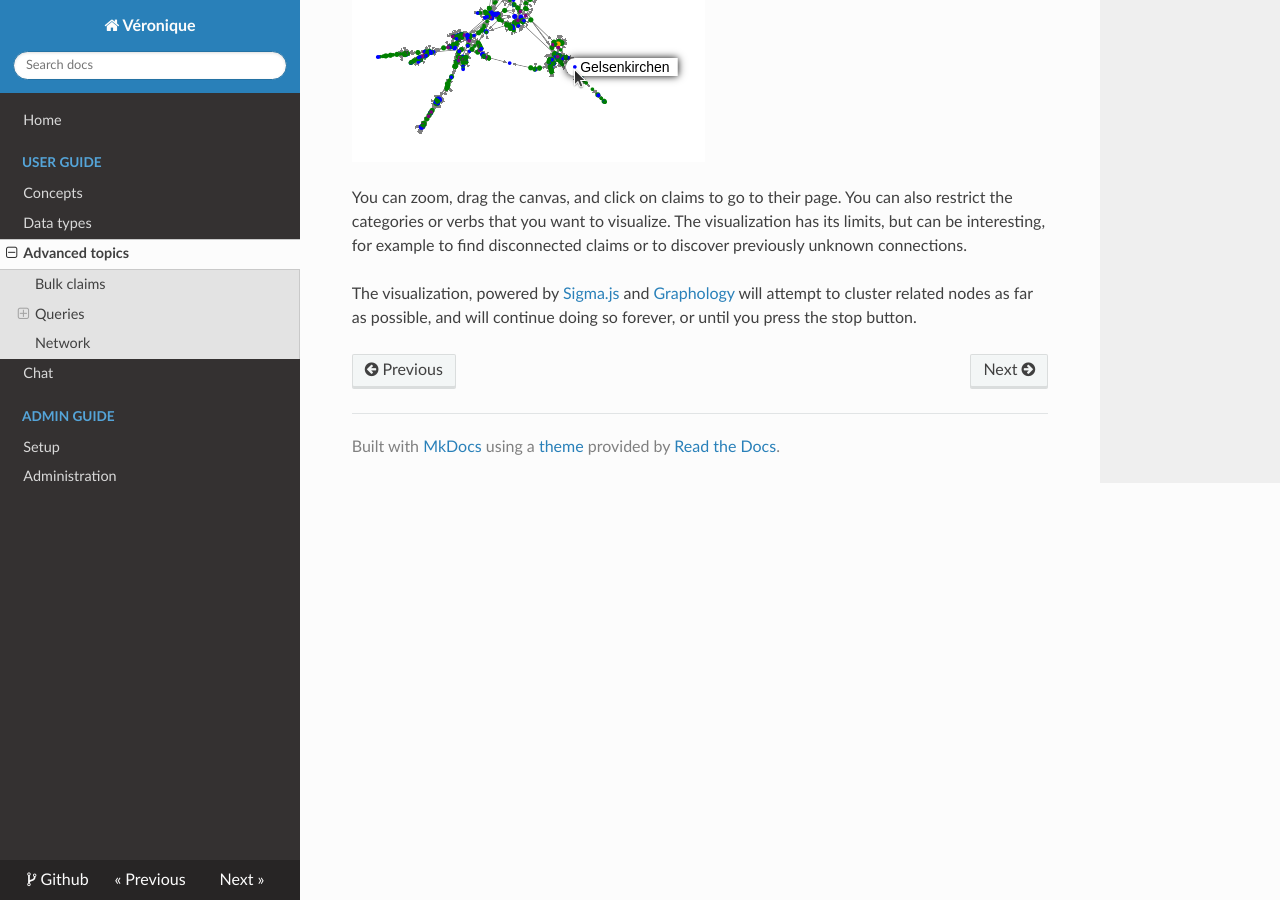
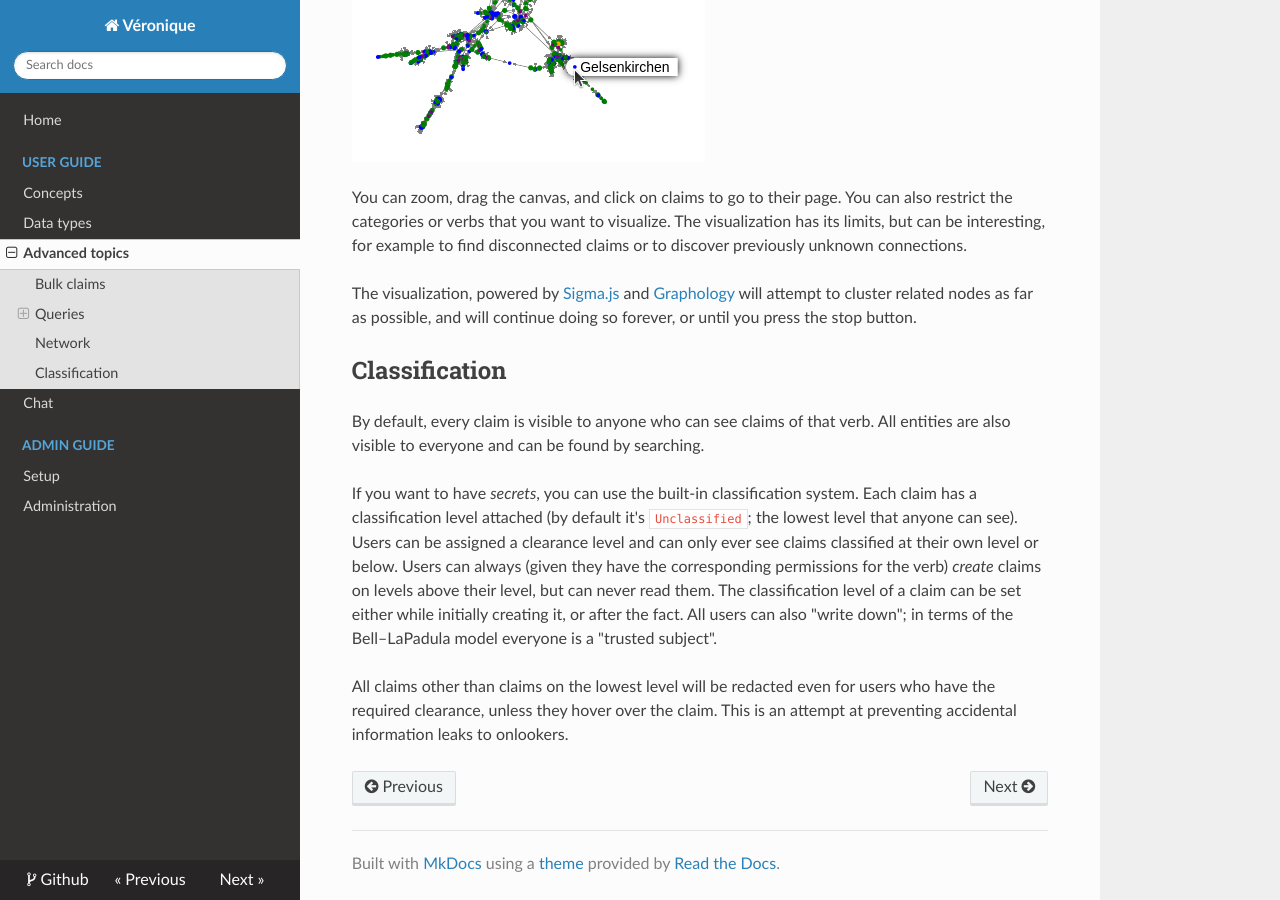
Before and after one commit to L3viathan/veronique, an MkDocs documentation site: the page built from docs/advanced.md, in a window 1280 px wide and 900 px high, scrolled down 2455 px. Built offline with MkDocs 1.6.1, drawn with Linux system fonts in a browser that asks for light colours; nearby versions of some CDN libraries.

Commit message:
Document classification system

```diff
--- a/docs/advanced.md
+++ b/docs/advanced.md
@@ -126,3 +126,22 @@ The visualization, powered by [Sigma.js](https://sigmajs.org) and
 [Graphology](https://graphology.github.io) will attempt to cluster related
 nodes as far as possible, and will continue doing so forever, or until you
 press the stop button.
+
+## Classification
+
+By default, every claim is visible to anyone who can see claims of that verb.
+All entities are also visible to everyone and can be found by searching.
+
+If you want to have _secrets_, you can use the built-in classification system.
+Each claim has a classification level attached (by default it's `Unclassified`;
+the lowest level that anyone can see). Users can be assigned a clearance level
+and can only ever see claims classified at their own level or below. Users can
+always (given they have the corresponding permissions for the verb) _create_
+claims on levels above their level, but can never read them. The classification
+level of a claim can be set either while initially creating it, or after the
+fact. All users can also "write down"; in terms of the Bell–LaPadula model
+everyone is a "trusted subject".
+
+All claims other than claims on the lowest level will be redacted even for
+users who have the required clearance, unless they hover over the claim. This
+is an attempt at preventing accidental information leaks to onlookers.
```
Also changed, not shown: docs/administration.md (+3 -0 lines).
